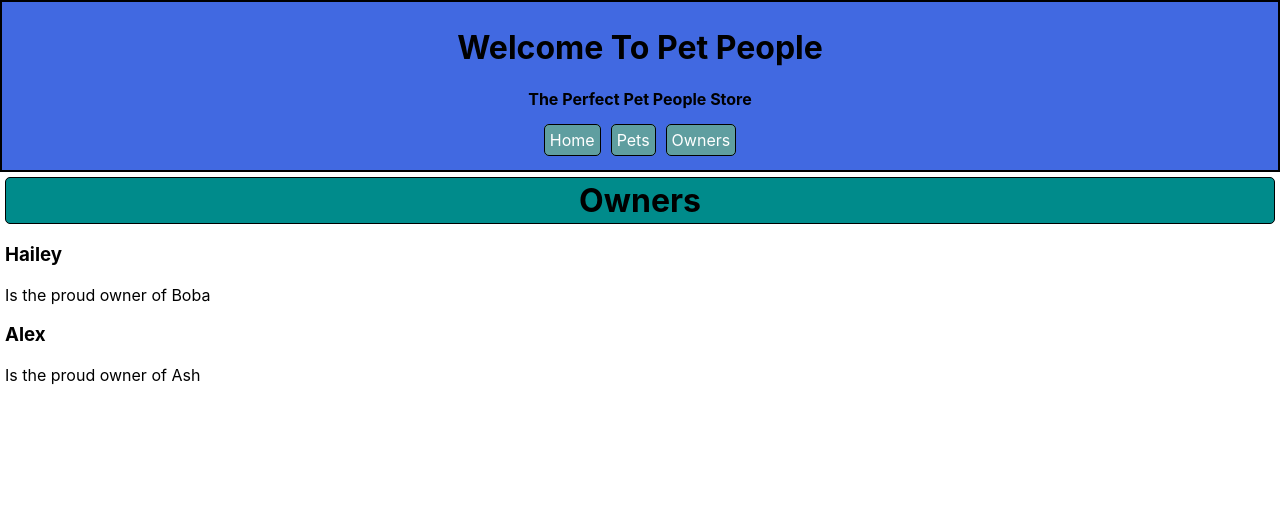
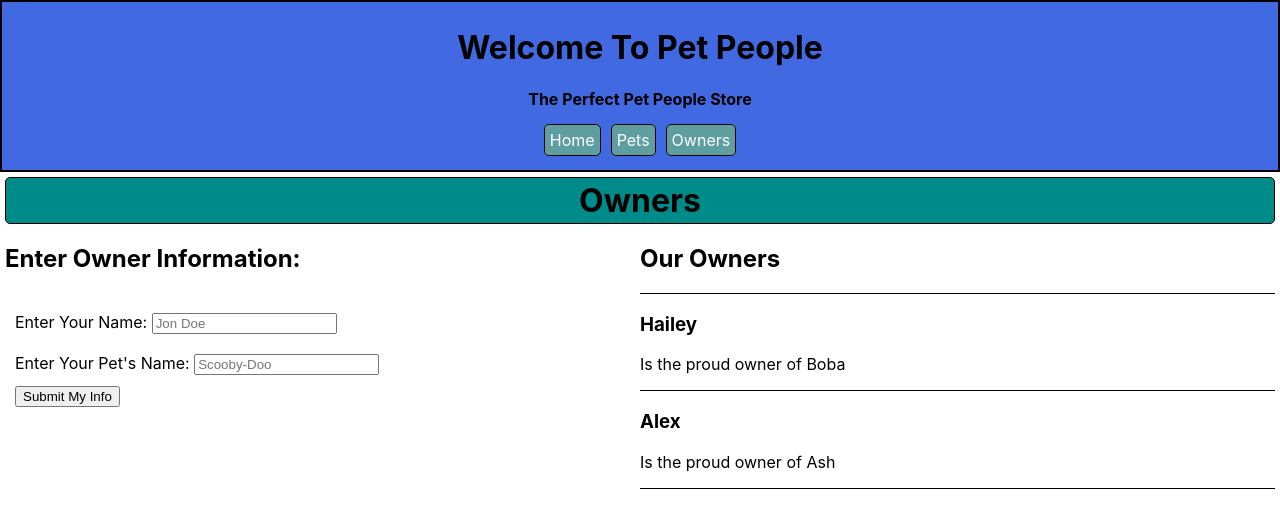
Before and after one commit to alouzao10/React_Playground, a React (Create React App) app in the folder pet_tracker/: page /owners in a window 1280 px wide. Shown: the top 528 px of the page. Built offline with nearby package versions, Linux system fonts and the light colour scheme.

Commit message:
adding the owners form section and continuing work

```diff
--- a/pet_tracker/src/Components/ForOwners/Owners.js
+++ b/pet_tracker/src/Components/ForOwners/Owners.js
@@ -1,18 +1,72 @@
-import React, { useContext } from 'react';
+import React, { useContext, useState } from 'react';
 
 import { GlobalContext } from '../../Context/GlobalState';
 
 function Owners() {
   const { owners } = useContext(GlobalContext);
+
+  const [name, setOwnerName] = useState('');
+  const [pet, setOwnerPet] = useState('');
+
+  const updateOwnerInfo = (e) => {
+    let field = e.target.name;
+    let value = e.target.value;
+    switch (field) {
+      case 'ownerName':
+        setOwnerName(value);
+        break;
+      case 'ownerPet':
+        setOwnerPet(value);
+        break;
+      default:
+        break;
+    }
+  };
+
+  const handleSubmit = (e) => {
+    e.preventDefault();
+  };
+
   return (
     <div className='sectionContent'>
       <h1 className='sectionHeader'>Owners</h1>
+      <div className='row'>
+        <div className='column'>
+          <h2>Enter Owner Information:</h2>
+          <form onSubmit={handleSubmit} className='formInfo'>
+            <label>Enter Your Name: </label>
+            <input
+              type='text'
+              name='ownerName'
+              value={name}
+              onChange={updateOwnerInfo}
+              placeholder='Jon Doe'
+            />
+            <br />
+            <label>Enter Your Pet's Name: </label>
+            <input
+              type='text'
+              name='ownerName'
+              value={name}
+              onChange={updateOwnerInfo}
+              placeholder='Scooby-Doo'
+            />
+            <br />
+            <button type='submit'>Submit My Info</button>
+          </form>
+        </div>
+        <div className='column'>
+          <h2>Our Owners</h2>
+          <hr />
           {owners.map((owner) => (
             <>
               <h3>{owner.name}</h3>
               <p>Is the proud owner of {owner.pet}</p>
+              <hr />
             </>
           ))}
+        </div>
+      </div>
     </div>
   );
 }
--- a/pet_tracker/src/Components/ForPets/Pets.js
+++ b/pet_tracker/src/Components/ForPets/Pets.js
@@ -74,7 +74,7 @@ function Pets() {
       <div className='row'>
         <div className='column'>
           <h2>Enter Pet Information:</h2>
-          <form onSubmit={handleSubmit} className='petForm'>
+          <form onSubmit={handleSubmit} className='formInfo'>
             <label>Owner's Name: </label>
             <input
               type='text'
@@ -133,6 +133,7 @@ function Pets() {
         </div>
         <div className='column'>
           <h2>Our Pets</h2>
+          <hr />
           {pets.map((pet) => (
             <div key={pet.id}>
               <h3>{pet.name}</h3>
--- a/pet_tracker/src/index.css
+++ b/pet_tracker/src/index.css
@@ -66,10 +66,10 @@ hr {
   display: flex;
 }
 
-.petForm {
+.formInfo {
   padding: 10px;
 }
 
-.petForm input {
+.formInfo input {
   margin: 10px 0px;
 }
```
Also changed, not shown: 1 other file (tests, documents, lock files or other folders). Lines whose indentation alone changed are shown as unchanged.
